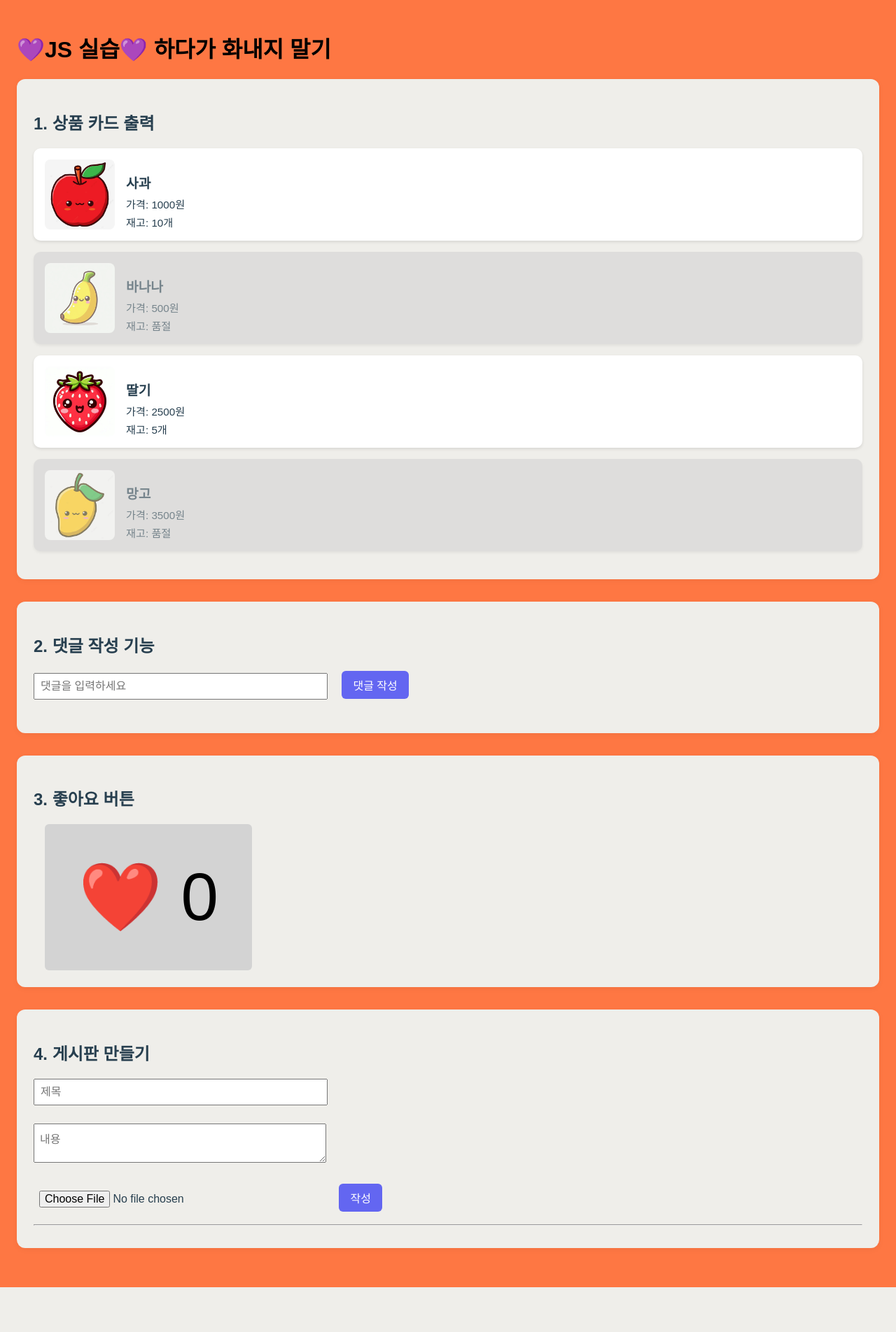
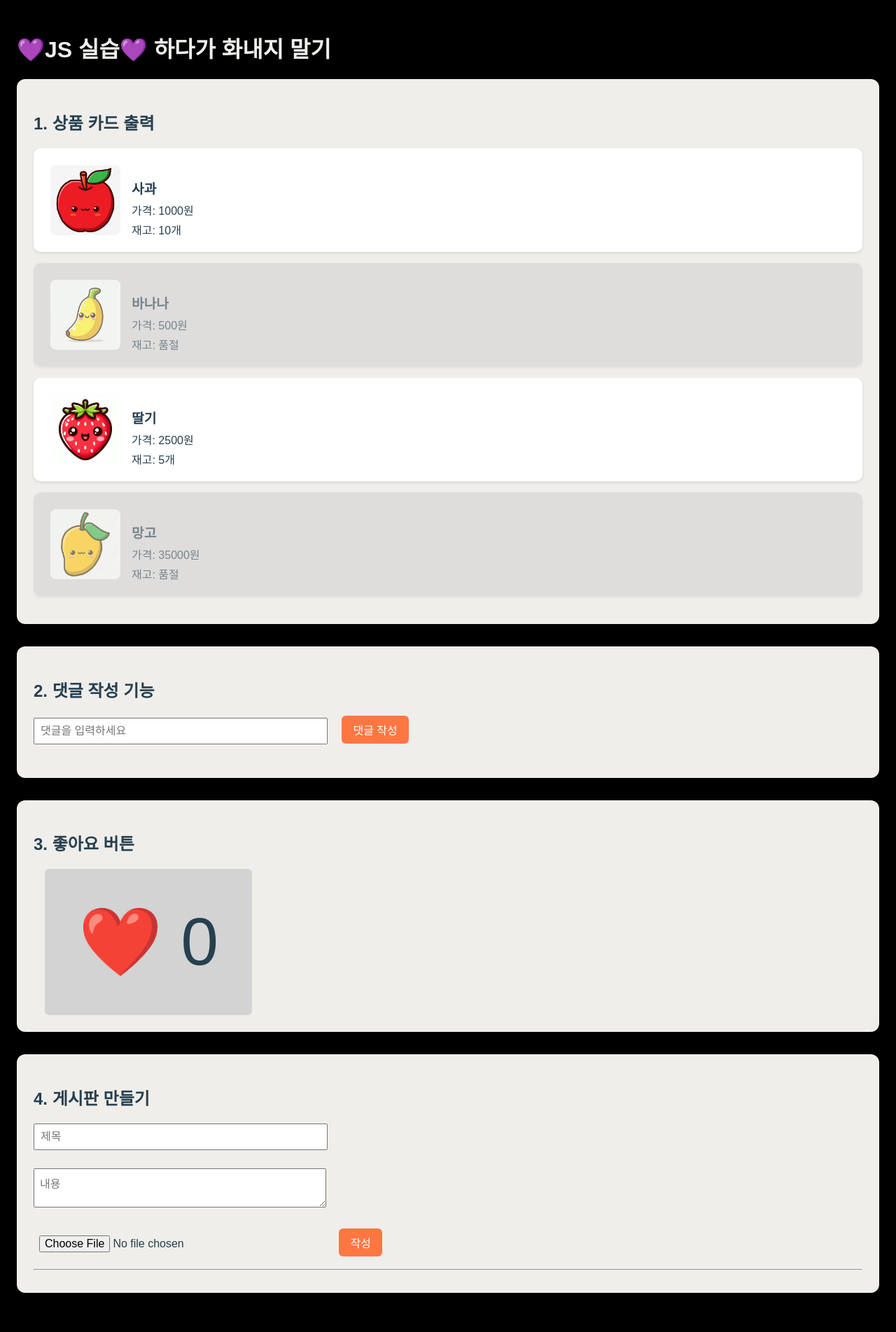
Before and after one commit to gn00py48/likelion13th_js_0514, a Django app: page / in a window 1280 px wide. Shown: the whole page at 70% size. Before the commit the page ends 1840 px from the top, so only its background shows below. Run offline with Django 5.2, Linux system fonts and the light colour scheme.

Commit message:
JS 심화 2 실습

```diff
--- a/js_session2/main/static/css/style.css
+++ b/js_session2/main/static/css/style.css
@@ -1,7 +1,10 @@
+/* css를 참고해서 JS 코드를 작성해 주세요! */
+
 body {
     font-family: sans-serif;
     padding: 1rem;
-    background-color: #FE7743;
+    background-color: #000000;
+    color: #EFEEEA;
 }
 
 .section {
@@ -14,50 +17,62 @@ body {
 }
 
 /* 실습 1 상품 카드 css */
+/* 실습 1 상품 카드 css */
+/* 실습 1 상품 카드 css */
+
 .card {
     display: flex;
     align-items: center;
     background-color: white;
-    padding: 1rem;
+    padding: 1.5rem;
     margin-bottom: 1rem;
     border-radius: 10px;
     box-shadow: 0 2px 4px rgba(0,0,0,0.1);
+    transition: transform 0.3s ease, box-shadow 0.3s ease;
 }
-.product-img {
+.card:hover{
+    transform: scale(1.005);
+    box-shadow: 0 4px 12px rgba(0, 0, 0, 0.2);
+}
+.product_img {
     width: 100px;
     height: 100px;
     object-fit: cover;
     margin-right: 1rem;
     border-radius: 8px;
 }
-.card-content {
+.card_content {
     height: 100px;
     display: flex;
     flex-direction: column;
     justify-content: flex-start;
 }
-.product-name {
+.product_name {
     font-size: 1.2rem;
     font-weight: bold;
     margin-bottom: 0.2rem;
 }
-.product-price,
-.product-stock {
-    font-size: 0.95rem;
+.product_price,
+.product_stock {
+    font-size: 1rem;
     margin: 2px 0;
 }
 
-/* 품절 */
-.out-of-stock {
+/* 품절 상품에 추가할 CSS class */
+.soldOut {
     background-color: #d3d3d3;
     opacity: 0.6;
 }
+
+/* 2번 댓글 달기 기능에 사용되는 CSS */
+/* 2번 댓글 달기 기능에 사용되는 CSS */
+/* 2번 댓글 달기 기능에 사용되는 CSS */
 
 button {
     margin-left: 1rem;
     padding: 0.5rem 1rem;
     border: none;
-    background-color: #6366f1;
+    background-color: #FE7743;
     color: white;
     border-radius: 6px;
     cursor: pointer;
@@ -72,7 +87,6 @@ input, textarea {
     margin-bottom: 0.5rem;
 }
 
-
 ul {
     padding-left: 1.2rem;
 }
@@ -81,8 +95,8 @@ li {
     margin-bottom: 0.5rem;
 }
 
-.comment-card {
-    background-color: white;
+.comment_card {
+    background-color: #d3d3d3;
     padding: 1rem;
     margin-bottom: 0.5rem;
     border-radius: 8px;
@@ -90,20 +104,30 @@ li {
     display: flex;
     justify-content: space-between;
     align-items: center;
+    font-weight: bold;
 }
-.comment-content {
+.comment_content {
     margin: 0;
     font-size: 1rem;
 }
 
-#like-btn{
+/* 3번 좋아요 버튼 만들기에 필요한 CSS */
+/* 3번 좋아요 버튼 만들기에 필요한 CSS */
+/* 3번 좋아요 버튼 만들기에 필요한 CSS */
+
+#likeBtn{
     padding: 3rem;
     font-size: 6rem;
-    color: black;
+    color: #273F4F;
     background-color: #d3d3d3;
 }
 
-.post-card {
+/* 4번 게시판 만들기에 필요한 CSS */
+/* 4번 게시판 만들기에 필요한 CSS */
+/* 4번 게시판 만들기에 필요한 CSS */
+
+.post_card {
+    position: relative;
     background-color: #d3d3d3;
     border-radius: 12px;
     padding: 1rem;
@@ -112,20 +136,23 @@ li {
     width: fit-content;
     min-width: 600px;
 }
-.post-card h4 {
+.post_card h2{
     margin-top: 0;
 }
-.post-img {
+.post_img {
     width: 100%;
     max-width: 50vw;
     max-height: 50vh;
     margin-top: 0.5rem;
     border-radius: 6px;
 }
-.post-like-btn, .delete-btn {
+.deleteBtn {
     margin-top: 0.5rem;
     margin-right: 0.5rem;
     background-color: #6366f1;
+    position: absolute;
+    right: 0.3rem;
+    bottom: 0.5rem;
     color: white;
     border: none;
     border-radius: 6px;
--- /dev/null
+++ b/js_session2/main/static/js/function.js
@@ -0,0 +1,128 @@
+// /* css를 참고해서 JS 코드를 작성해 주세요! */
+
+// 1. 상품 카드 출력하기 (제고 관리도 같이!)---------------------------
+// 1. 상품 카드 출력하기 (제고 관리도 같이!)---------------------------
+// 1. 상품 카드 출력하기 (제고 관리도 같이!)---------------------------
+
+const products = [
+    { name: "사과", price: 1000, stock: 10, image: "/static/img/apple.jpg" },
+    { name: "바나나", price: 500, stock: 0, image: "/static/img/banana.jpg" },
+    { name: "딸기", price: 2500, stock: 5, image: "/static/img/strawberry.jpg" },
+    { name: "망고", price: 35000, stock: 0, image: "/static/img/mango.jpg" },
+    //📌 추가 실습! 원하는 상품을 등록해 보세요 :)
+];
+
+const productList = document.getElementById("product_list");
+
+products.forEach((item) => {
+    const card = document.createElement("div");
+    card.className = "card";
+    if (item.stock === 0) {
+        card.classList.add("soldOut");
+    }
+    // 카드 콘텐츠 구성
+    card.innerHTML = `
+        <img src="${item.image}" alt="${item.name}" class="product_img" />
+        <div class="card_content">
+            <h3 class="product_name">${item.name}</h3>
+            <p class="product_price">가격: ${item.price}원</p>
+            <p class="product_stock">재고: ${item.stock === 0 ? "품절" : item.stock + "개"}</p>
+        </div>
+    `;
+    productList.appendChild(card);
+});
+
+
+// 2. 댓글 작성 기능 만들기 -------------------------------------------
+// 2. 댓글 작성 기능 만들기 -------------------------------------------
+// 2. 댓글 작성 기능 만들기 -------------------------------------------]
+
+const commentInput = document.getElementById("comment_input");
+const submitCommentBtn = document.getElementById("submit_comment");
+const commentList = document.getElementById("comment_list");
+
+submitCommentBtn.addEventListener("click", () => {
+    const commentText = commentInput.value.trim();
+    if (!commentText) return alert("댓글을 입력해주세요!");
+    // 이어서 함수를 작성해 주세요!
+    const commentDiv = document.createElement("div");
+    commentDiv.className = "comment_card";
+    commentDiv.innerHTML = `
+        <p class="comment_content">${commentText}</p>
+    `;
+
+    const deleteBtn = document.createElement("button");
+    deleteBtn.textContent = "삭제";
+    deleteBtn.addEventListener("click", () => commentDiv.remove());
+
+    commentDiv.appendChild(deleteBtn);
+    commentList.appendChild(commentDiv);
+    commentInput.value = "";
+});
+
+
+// 3. 좋아요 버튼 만들기! ---------------------------------------------
+// 3. 좋아요 버튼 만들기! ---------------------------------------------
+// 3. 좋아요 버튼 만들기! ---------------------------------------------
+
+const likeBtn = document.getElementById("likeBtn");
+let likeCount = 0;
+let isClicked = false;
+
+likeBtn.addEventListener("click", () => {
+    likeCount++;
+    likeBtn.textContent = `❤️ ${likeCount}`;
+
+    // 처음 클릭 시 배경색 설정
+    if (!isClicked) {
+        likeBtn.style.backgroundColor = "#FE7743";
+        isClicked = true;
+    }
+});
+
+
+
+// 4. 게시판 만들기 ---------------------------------------------------
+// 4. 게시판 만들기 ---------------------------------------------------
+// 4. 게시판 만들기 ---------------------------------------------------
+
+const titleInput = document.getElementById("title");
+const contentInput = document.getElementById("content");
+const writeBtn = document.getElementById("writeBtn");
+const board = document.getElementById("board");
+
+writeBtn.addEventListener("click", () => {
+    const title = titleInput.value.trim();
+    const content = contentInput.value.trim();
+    const fileInput = document.getElementById("image_upload");
+    const file = fileInput.files[0];
+
+    if (!title || !content) return alert("제목과 내용을 모두 입력하세요");
+
+    const post = document.createElement("div");
+    post.className = "post_card";
+
+    let imageTag = "";
+    if (file) {
+        const imgURL = URL.createObjectURL(file);
+        imageTag = `<img src="${imgURL}" class="post_img" alt="첨부 이미지">`;
+    }
+
+    post.innerHTML = `
+        ${imageTag}
+        <h2>${title}</h2>
+        <p>${content}</p>
+    `;
+
+    const deleteBtn = document.createElement("button");
+    deleteBtn.textContent = "삭제";
+    deleteBtn.className = "deleteBtn";
+    deleteBtn.addEventListener("click", () => post.remove());
+
+    post.appendChild(deleteBtn);
+    board.appendChild(post);
+
+    titleInput.value = "";
+    contentInput.value = "";
+    fileInput.value = "";
+});
--- a/js_session2/main/static/js/function1.js
+++ /dev/null
@@ -1,137 +0,0 @@
-// ✅ JS 심화 실습 - 정돈된 버전
-
-// -------------------------------
-// 1. 상품 카드 출력 기능 (이미지 + 재고 상태)
-// -------------------------------
-const products = [
-    { name: "사과", price: 1000, stock: 10, image: "/static/img/apple.jpg" },
-    { name: "바나나", price: 500, stock: 0, image: "/static/img/banana.jpg" },
-    { name: "딸기", price: 2500, stock: 5, image: "/static/img/strawberry.jpg" },
-    { name: "망고", price: 3500, stock: 0, image: "/static/img/mango.jpg" },
-    //💜 실습! 원하는 상품을 등록해 보세요 :)
-];
-
-const productList = document.getElementById("product-list");
-
-products.forEach((item) => {
-    const card = document.createElement("div");
-    card.className = "card";
-    if (item.stock === 0) {
-        card.classList.add("out-of-stock");
-    }
-    // 카드 콘텐츠 구성
-    card.innerHTML = `
-        <img src="${item.image}" alt="${item.name}" class="product-img" />
-        <div class="card-content">
-            <h3 class="product-name">${item.name}</h3>
-            <p class="product-price">가격: ${item.price}원</p>
-            <p class="product-stock">재고: ${item.stock === 0 ? "품절" : item.stock + "개"}</p>
-        </div>
-    `;
-    productList.appendChild(card);
-});
-
-
-// -------------------------------
-// 2. 댓글 작성 및 삭제 기능 (게시판 UI 스타일)
-// -------------------------------
-const commentInput = document.getElementById("comment-input");
-const submitCommentBtn = document.getElementById("submit-comment");
-const commentList = document.getElementById("comment-list");
-
-submitCommentBtn.addEventListener("click", () => {
-    const commentText = commentInput.value.trim();
-    if (!commentText) return alert("댓글을 입력해주세요!");
-
-    const commentDiv = document.createElement("div");
-    commentDiv.className = "comment-card";
-    commentDiv.innerHTML = `
-        <p class="comment-content">${commentText}</p>
-    `;
-
-    const deleteBtn = document.createElement("button");
-    deleteBtn.textContent = "삭제";
-    deleteBtn.addEventListener("click", () => commentDiv.remove());
-
-    commentDiv.appendChild(deleteBtn);
-    commentList.appendChild(commentDiv);
-    commentInput.value = "";
-});
-
-
-// -------------------------------
-// 3. 좋아요 버튼 만들기!
-// -------------------------------
-const likeBtn = document.getElementById("like-btn");
-let likeCount = 0;
-let isClicked = false;
-
-likeBtn.addEventListener("click", () => {
-    likeCount++;
-    likeBtn.textContent = `❤️ ${likeCount}`;
-
-    // 처음 클릭 시 배경색 설정
-    if (!isClicked) {
-        likeBtn.style.backgroundColor = "#6366f1";
-        isClicked = true;
-    }
-});
-
-
-
-// -------------------------------
-// 4. 게시판 작성 기능
-// -------------------------------
-// -------------------------------
-// 4. 게시판 작성 기능 (업로드 + 좋아요 포함)
-// -------------------------------
-const titleInput = document.getElementById("title");
-const contentInput = document.getElementById("content");
-const writeBtn = document.getElementById("write-btn");
-const board = document.getElementById("board");
-
-writeBtn.addEventListener("click", () => {
-    const title = titleInput.value.trim();
-    const content = contentInput.value.trim();
-    const fileInput = document.getElementById("image-upload");
-    const file = fileInput.files[0];
-
-    if (!title || !content) return alert("제목과 내용을 모두 입력하세요");
-
-    const post = document.createElement("div");
-    post.className = "post-card";
-
-    let imageTag = "";
-    if (file) {
-        const imgURL = URL.createObjectURL(file);
-        imageTag = `<img src="${imgURL}" class="post-img" alt="첨부 이미지">`;
-    }
-
-    post.innerHTML = `
-        ${imageTag}
-        <h4>${title}</h4>
-        <p>${content}</p>
-    `;
-
-    const likeBtn = document.createElement("button");
-    let like = 0;
-    likeBtn.textContent = `❤️ ${like}`;
-    likeBtn.className = "inner-like-btn";
-    likeBtn.addEventListener("click", () => {
-        like++;
-        likeBtn.textContent = `❤️ ${like}`;
-    });
-
-    const deleteBtn = document.createElement("button");
-    deleteBtn.textContent = "삭제";
-    deleteBtn.className = "delete-btn";
-    deleteBtn.addEventListener("click", () => post.remove());
-
-    post.appendChild(likeBtn);
-    post.appendChild(deleteBtn);
-    board.appendChild(post);
-
-    titleInput.value = "";
-    contentInput.value = "";
-    fileInput.value = "";
-});
--- a/js_session2/main/templates/practice/practice1.html
+++ b/js_session2/main/templates/practice/practice.html
@@ -11,31 +11,32 @@
         <h1>💜JS 실습💜 하다가 화내지 말기</h1>
             <div class="section">
                 <h2>1. 상품 카드 출력</h2>
-                <div id="product-list"></div>
+                <div id="product_list"></div>
             </div>
 
             <div class="section">
                 <h2>2. 댓글 작성 기능</h2>
-                <input id="comment-input" placeholder="댓글을 입력하세요" />
-                <button id="submit-comment">댓글 작성</button>
-                <ul id="comment-list"></ul>
+                <input id="comment_input" placeholder="댓글을 입력하세요" />
+                <button id="submit_comment">댓글 작성</button>
+                <ul id="comment_list"></ul>
             </div>
 
             <div class="section">
                 <h2>3. 좋아요 버튼</h2>
-                <button id="like-btn">❤️ 0</button>
+                <button id="likeBtn">❤️ 0</button>
             </div>
 
             <div class="section">
                 <h2>4. 게시판 만들기</h2>
                 <input id="title" placeholder="제목" /><br /><br />
                 <textarea id="content" placeholder="내용"></textarea><br /><br />
-                <input type="file" id="image-upload" accept="image/*" />
-                <button id="write-btn">작성</button>
+                <input type="file" id="image_upload" accept="image/*" />
+                <button id="writeBtn">작성</button>
                 <hr>
                 <div id="board"></div>
             </div>
-        <!-- JS 연결 -->
-        <script src="{% static 'js/function1.js' %}"></script>
+
     </body>
+    <!-- JS 연결 -->
+    <script src="{% static 'js/function.js' %}"></script>
 </html>
--- a/js_session2/main/urls.py
+++ b/js_session2/main/urls.py
@@ -1,6 +1,6 @@
 from django.urls import path
-from .views import practice1_view
+from .views import practice_view
 
 urlpatterns = [
-    path('', practice1_view, name='practice1'),
+    path('', practice_view, name='practice'),
 ]
--- a/js_session2/main/views.py
+++ b/js_session2/main/views.py
@@ -1,4 +1,4 @@
 from django.shortcuts import render
 
-def practice1_view(request):
-    return render(request, 'practice/practice1.html')
+def practice_view(request):
+    return render(request, 'practice/practice.html')
```
